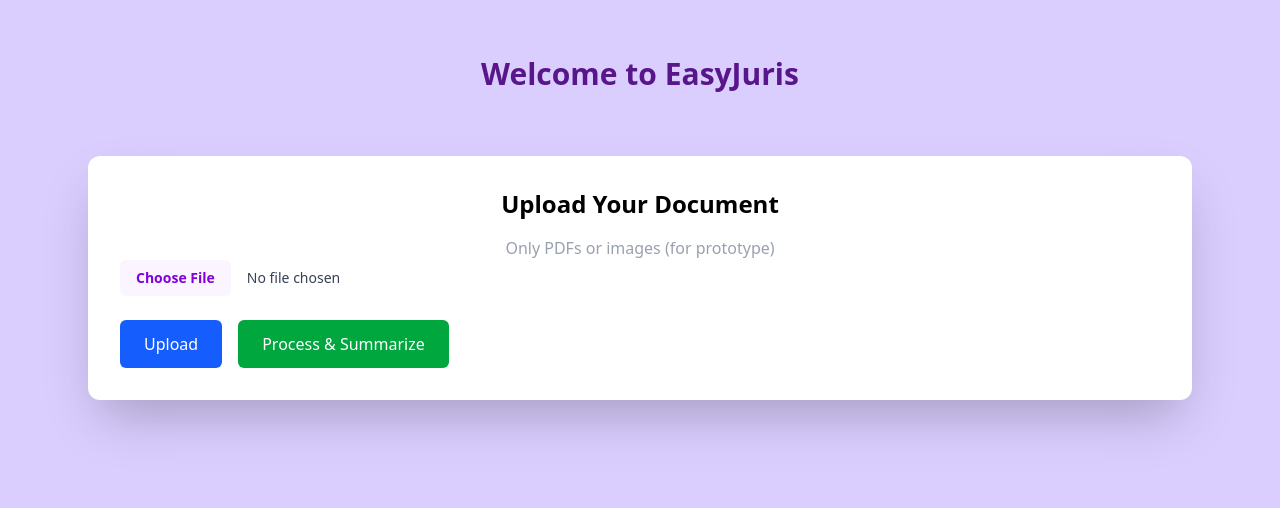
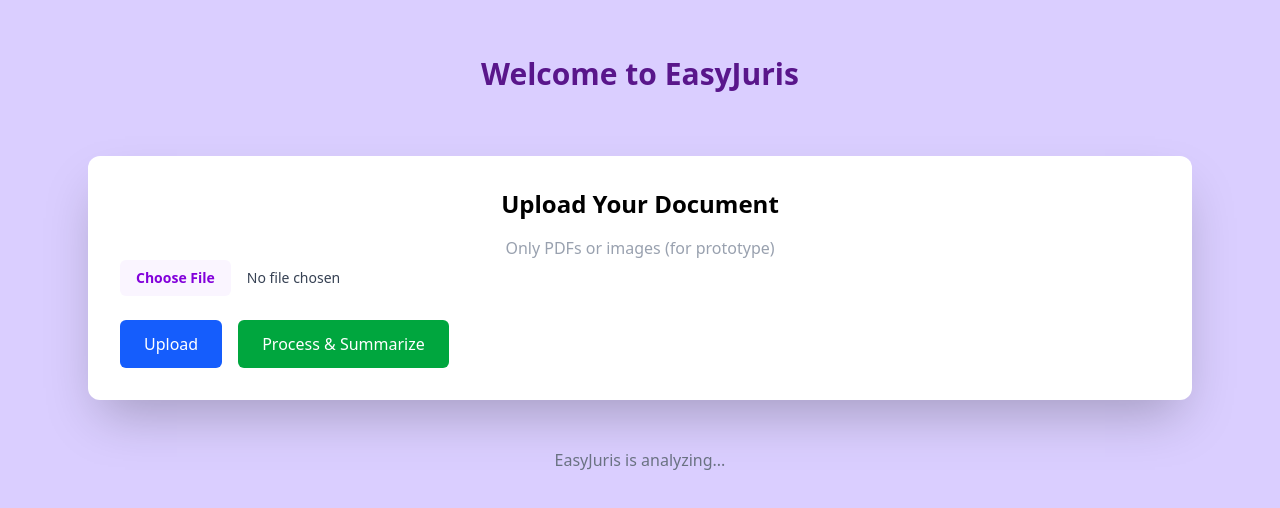
Before and after one commit to Aru-14/EasyJuris, a React (Vite) app in the folder Frontend/easyjuris/: page / in a window 1280 px wide. Both pictures are taken after a click on the button "Process & Summarize". Shown: the top 508 px of the page. Built offline with nearby package versions, Linux system fonts and the light colour scheme.

Commit message:
Update Upload.jsx

```diff
--- a/Frontend/easyjuris/src/Components/Upload.jsx
+++ b/Frontend/easyjuris/src/Components/Upload.jsx
@@ -13,6 +13,7 @@
 const [partiesInvolved, setPartiesInvolved] = useState([]);
 const [authenticity, setAuthenticity] = useState("NA");
   const [uploaded,setUploaded]=useState(true);
+  const [summaryLoading,setSummaryLoading]=useState(true);
   const handleFileChange = (e) => {
     setFile(e.target.files[0]);
   };
@@ -58,6 +59,7 @@
 
 
   const handleProcess = async () => {
+    setSummaryLoading(false);
     if (!fileId) {
       alert("No file uploaded yet!");
       return;
@@ -72,6 +74,7 @@
          setDocumentType(data.document_type);
 setPartiesInvolved(data.parties_involved || []);
 setAuthenticity(data.authenticity);
+        setSummaryLoading(true);
       } else {
         console.error("Processing failed");
         alert("Processing failed");
@@ -165,8 +168,7 @@
         </button>
       </div>
     </section>
-
-    {/* --- Results Section --- */}
+    {!summaryLoading && (<p className="text-gray-500">EasyJuris is analyzing...</p>)}
     {summary && (
       <section className="flex flex-col gap-10">
 
```
